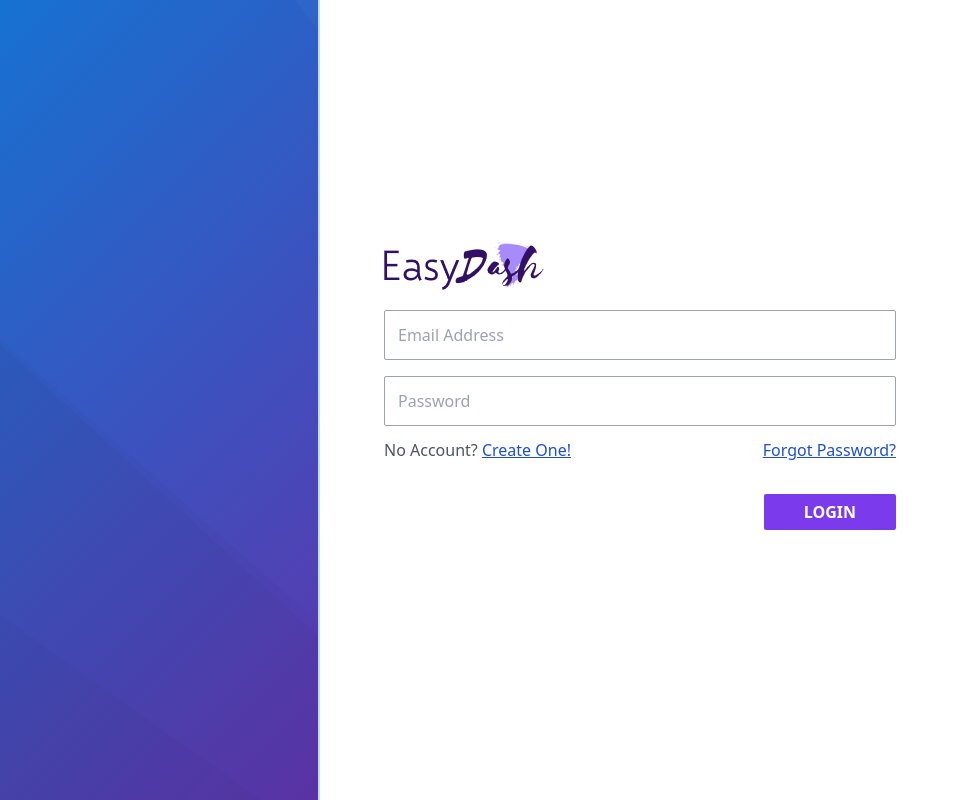
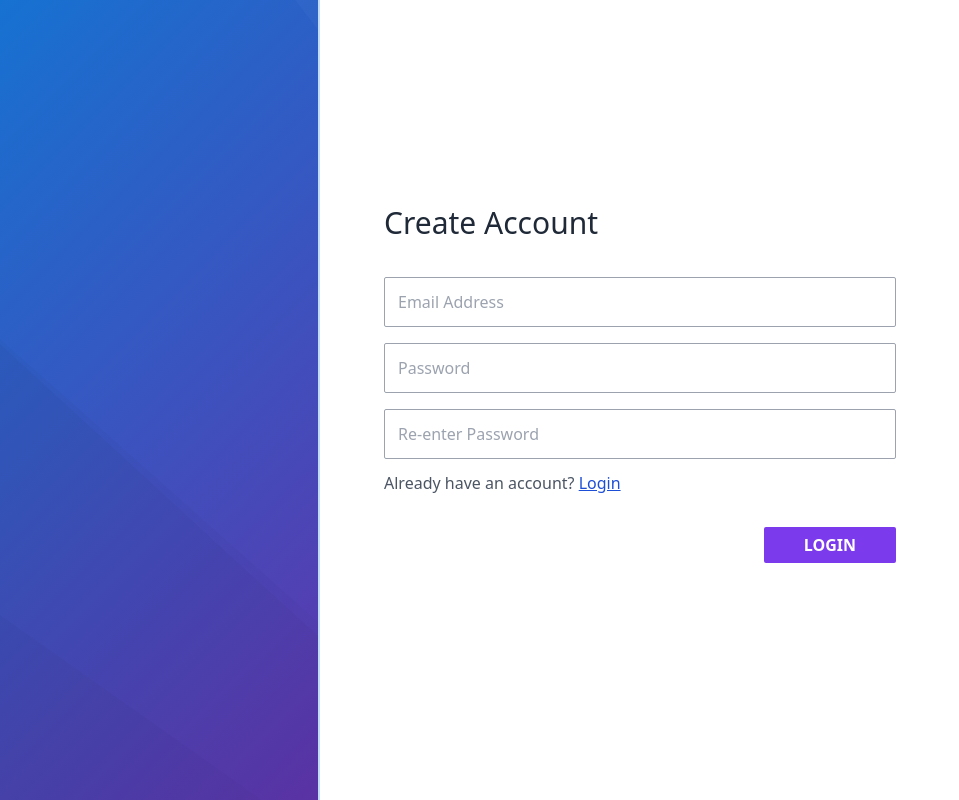
Before and after one commit to Christopher-Warren/easydash, a React (Create React App) app in the folder client/: page /dashboard/register in a window 1280 px wide. Shown: the whole page, without its empty margins (0-959 px from the left). Built offline with nearby package versions, Linux system fonts and the light colour scheme.

Commit message:
password valition, registration, styling

```diff
--- a/client/src/components/FormInput.tsx
+++ b/client/src/components/FormInput.tsx
@@ -13,6 +13,7 @@ type InputTypes =
   | 'month'
   | 'number'
   | 'password'
+  | 'password2'
   | 'radio'
   | 'range'
   | 'reset'
@@ -28,13 +29,21 @@ interface InputProps {
   id: string
   name: InputTypes
   type: InputTypes
+  required?: boolean
+  minLength?: number
 }
 
-const FormInput = ({ children, id, name, type }: InputProps) => {
+const FormInput = ({
+  children,
+  id,
+  name,
+  type,
+  required,
+  minLength,
+}: InputProps) => {
   const [active, setActive] = useState(() => {
     return false
   })
-  // if (type === 'password' && loginError)
   return (
     <>
       <div className="relative my-4">
@@ -64,6 +73,8 @@ const FormInput = ({ children, id, name, type }: InputProps) => {
           type={type}
           className={`border text-gray-800 border-gray-400 rounded-sm pt-4 pb-1 pl-3 w-full text-lg focus:outline-purple hover:border-purple-500`}
           id={id}
+          required={required}
+          minLength={minLength}
         ></input>
       </div>
     </>
--- /dev/null
+++ b/client/src/components/forms/RegisterForm.tsx
@@ -0,0 +1,113 @@
+import { useState } from 'react'
+import { Link } from 'react-router-dom'
+import FormButton from '../FormButton'
+import FormInput from '../FormInput'
+
+import { validatePassword } from '../../utils/validatePassword'
+import { useMutation, gql } from '@apollo/client'
+import LoadingSpinner from '../LoadingSpinner'
+
+const RegisterForm = () => {
+  function login(sd: any) {
+    console.log(sd)
+  }
+
+  const [error, setError] = useState<string[]>([])
+
+  const [createUser, { data, loading }] = useMutation(gql`
+    mutation CreateAccount($email: String!, $password: String!) {
+      createUser(userInput: { email: $email, password: $password }) {
+        email
+      }
+    }
+  `)
+
+  return (
+    <form
+      className="relative"
+      onSubmit={async (e: any) => {
+        e.preventDefault()
+        const formData = new FormData(e.target as HTMLFormElement)
+
+        const email = formData.get('email')
+
+        const password = formData.get('password')?.toString()
+        const password2 = formData.get('password2')?.toString()
+
+        password && password2 && validatePassword(password, password2, setError)
+
+        try {
+          await createUser({
+            variables: {
+              email: formData.get('email'),
+              password: formData.get('password'),
+            },
+          })
+        } catch (error) {}
+      }}
+    >
+      {loading && <LoadingSpinner />}
+      {/* <img className="lg:mx-0 mx-auto" src={logo} alt="Easy Dash Logo" /> */}
+
+      {!data ? (
+        <>
+          <h1 className="text-3xl text-gray-800 h-14">Create Account</h1>
+          <FormInput id="email" name="email" type="email" required>
+            Email Address
+          </FormInput>
+          <FormInput
+            id="password"
+            name="password"
+            type="password"
+            required
+            minLength={8}
+          >
+            Password
+          </FormInput>
+          <FormInput
+            id="password2"
+            name="password2"
+            type="password"
+            required
+            minLength={8}
+          >
+            Re-enter Password
+          </FormInput>
+
+          <div className="flex justify-between -mt-1 text-gray-600">
+            <div>
+              <span>Already have an account? </span>
+              <Link to="/dashboard/" className="text-blue-700 underline">
+                Login
+              </Link>
+            </div>
+          </div>
+
+          <FormButton type="submit">LOGIN</FormButton>
+          <div className="absolute bottom-0 list-none">
+            {error.length > 0 && 'Invalid Password'}
+            {error.map((i, idx) => {
+              return <li key={idx}>{i}</li>
+            })}
+          </div>
+        </>
+      ) : (
+        <>
+          <h1 className="text-3xl text-gray-800 h-14">
+            Account successfully created.
+          </h1>
+          <div className="flex justify-between -mt-1 text-gray-600">
+            <div>
+              <span>You may now </span>
+              <Link to="/dashboard/" className="text-blue-700 underline">
+                Login
+              </Link>
+            </div>
+          </div>
+        </>
+      )}
+    </form>
+  )
+}
+
+export default RegisterForm
--- a/client/src/graphql/clientInit.ts
+++ b/client/src/graphql/clientInit.ts
@@ -23,10 +23,11 @@ const httpLink = new HttpLink({
 const errorLink = onError(({ graphQLErrors, networkError }) => {
   if (graphQLErrors) {
     graphQLErrors.forEach((error) => {
+      console.log(error)
       store.dispatch(addError(error.message))
     })
-    localStorage.removeItem('user')
-    isLoggedInVar(false)
+    // localStorage.removeItem('user')
+    // isLoggedInVar(false)
   }
 })
 
--- a/client/src/pages/Login.tsx
+++ b/client/src/pages/Login.tsx
@@ -1,6 +1,9 @@
 import FormButton from '../components/FormButton'
 import FormInput from '../components/FormInput'
 import logo from '../assets/logobanner.png'
+import { BrowserRouter as Switch, Route, Link } from 'react-router-dom'
+
+import RegisterForm from '../components/forms/RegisterForm'
 
 const Login = ({ login, loginError }: any) => {
   return (
@@ -68,14 +71,17 @@ const Login = ({ login, loginError }: any) => {
               gradientUnits="userSpaceOnUse"
               id="SvgjsLinearGradient1301"
             >
-              <stop stop-color="rgba(22, 114, 209, 1)" offset="0"></stop>
-              <stop stop-color="rgba(158, 0, 141, 1)" offset="1"></stop>
+              <stop stopColor="rgba(22, 114, 209, 1)" offset="0"></stop>
+              <stop stopColor="rgba(158, 0, 141, 1)" offset="1"></stop>
             </linearGradient>
           </defs>
         </svg>
       </div>
       {/* max-w-lg p-4 flex-grow mb-56 lg:ml-96  */}
-      <div className="max-w-lg flex-grow lg:mr-96 lg:p-0 p-4">
+
+      <div className="max-w-lg flex-grow lg:mr-40 xl:mr-96  lg:p-0 p-4 ">
+        <Switch>
+          <Route path="/dashboard" exact>
             <form
               className="relative"
               onSubmit={async (e: any) => {
@@ -91,19 +97,27 @@ const Login = ({ login, loginError }: any) => {
                 } catch (error) {}
               }}
             >
-          <img className="lg:mx-0 mx-auto" src={logo} alt="Easy Dash Logo" />
-          <FormInput id="email" name="email" type="email">
+              <img
+                className="lg:mx-0 mx-auto"
+                src={logo}
+                alt="Easy Dash Logo"
+              />
+
+              <FormInput id="email" name="email" type="email" required>
                 Email Address
               </FormInput>
-          <FormInput id="password" name="password" type="password">
+              <FormInput id="password" name="password" type="password" required>
                 Password
               </FormInput>
               <div className="flex justify-between -mt-1 text-gray-600">
                 <div>
                   <span> No Account? </span>
-              <a href="/dashboard" className="text-blue-700 underline">
+                  <Link
+                    to="/dashboard/register"
+                    className="text-blue-700 underline"
+                  >
                     Create One!
-              </a>
+                  </Link>
                 </div>
                 <a href="/dashboard" className="text-blue-700 underline">
                   Forgot Password?
@@ -112,6 +126,11 @@ const Login = ({ login, loginError }: any) => {
 
               <FormButton type="submit">LOGIN</FormButton>
             </form>
+          </Route>
+          <Route path="/dashboard/register">
+            <RegisterForm />
+          </Route>
+        </Switch>
       </div>
     </div>
   )
--- /dev/null
+++ b/client/src/utils/validatePassword.ts
@@ -0,0 +1,25 @@
+export const validatePassword = (
+  password: string,
+  password2: string,
+  setState?: React.Dispatch<React.SetStateAction<string[]>>,
+) => {
+  const err: string[] = []
+
+  // Do passwords match?
+  if (password !== password2) {
+    err.push('Passwords do not match')
+  }
+
+  //   // Does password contain 1 number?
+  //   if (!password?.match(/\d/)) {
+  //     err.push('Password must contain atleast 1 number')
+  //   }
+
+  //   // Does password contain 1 special character?
+  //   if (!password?.match(/\W/)) {
+  //     err.push('Password must contain atleast 1 special character')
+  //   }
+  if (setState) {
+    setState(err)
+  }
+}
```
Lines whose indentation alone changed are shown as unchanged.
